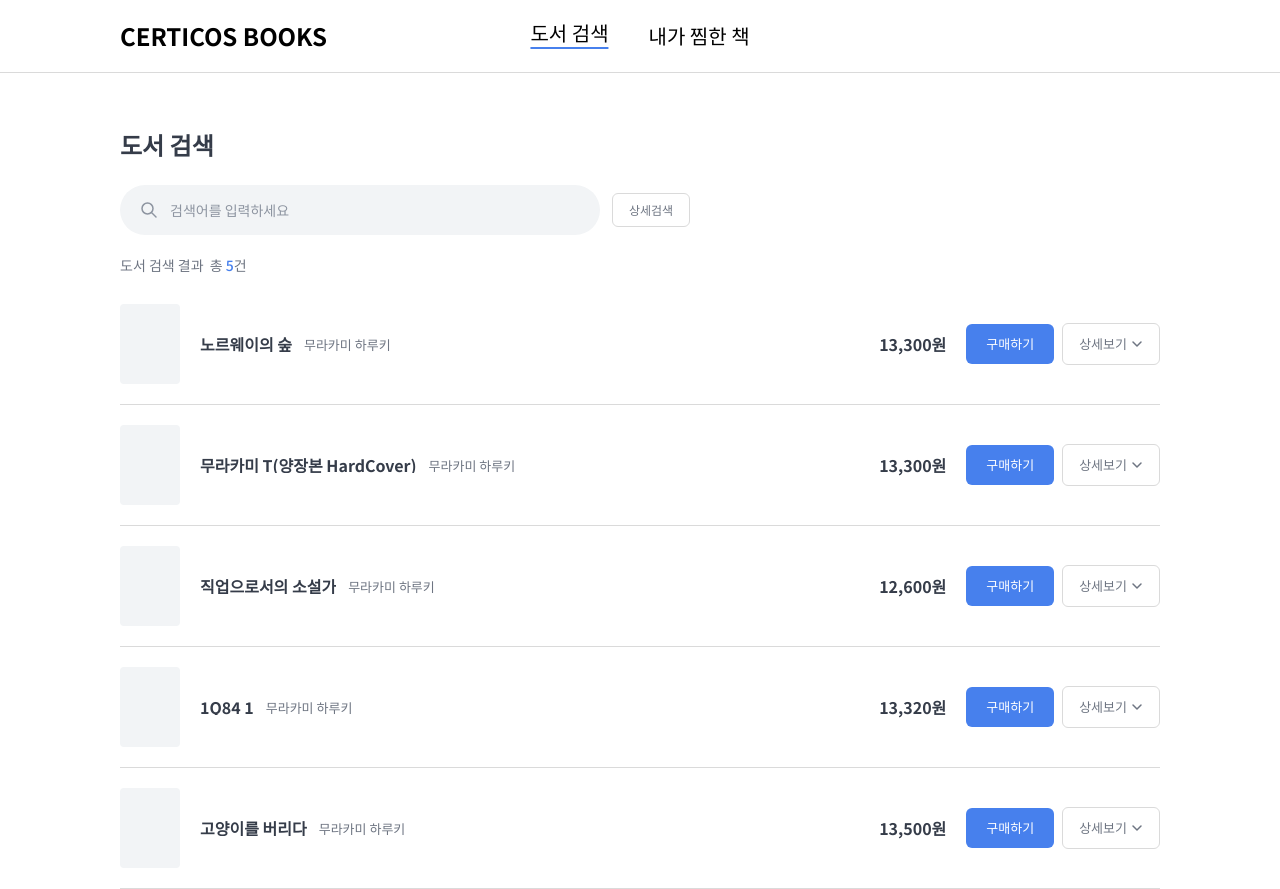
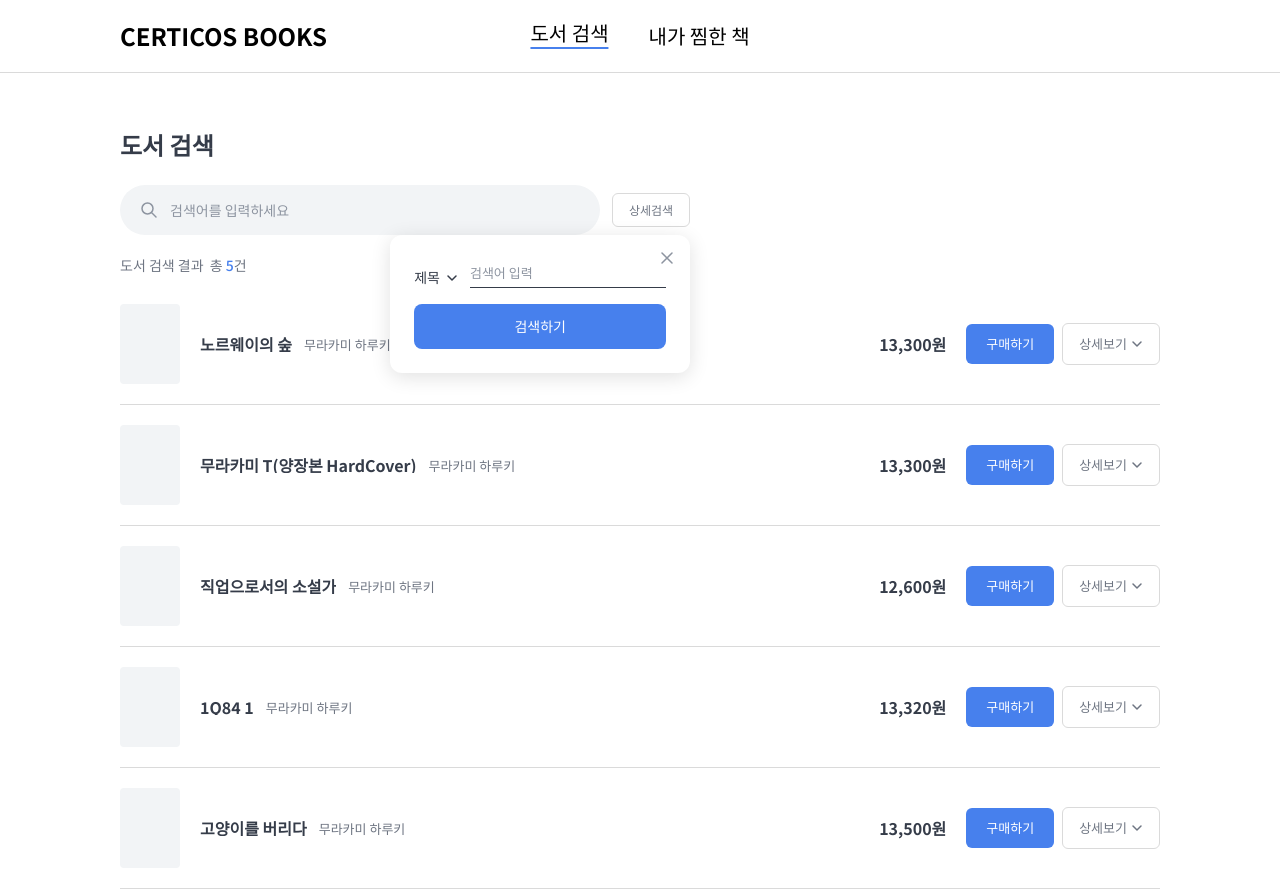
Before and after one commit to minji2687/cdri-books-JoMinJi, a React (Vite) app: page / in a window 1280 px wide. Both pictures are taken after a click on the button "상세검색". Built offline with nearby package versions, Linux system fonts and the light colour scheme.

Commit message:
feat: 상세 검색 팝업 구현 (조건 셀렉트, 검색어 입력)
Made-with: Cursor

```diff
--- /dev/null
+++ b/src/components/DetailSearchPopup/DetailSearchPopup.tsx
@@ -0,0 +1,133 @@
+import { useState, useRef, useEffect } from 'react'
+
+export type SearchTarget = 'title' | 'person' | 'publisher'
+
+const SEARCH_OPTIONS: { value: SearchTarget; label: string }[] = [
+  { value: 'title', label: '제목' },
+  { value: 'person', label: '저자명' },
+  { value: 'publisher', label: '출판사' },
+]
+
+interface DetailSearchPopupProps {
+  onClose: () => void
+  onSearch: (target: SearchTarget, query: string) => void
+}
+
+export default function DetailSearchPopup({ onClose, onSearch }: DetailSearchPopupProps) {
+  const [target, setTarget] = useState<SearchTarget>('title')
+  const [query, setQuery] = useState('')
+  const [selectOpen, setSelectOpen] = useState(false)
+  const selectRef = useRef<HTMLDivElement>(null)
+
+  // 셀렉트 외부 클릭 시 닫기
+  useEffect(() => {
+    const handleClick = (e: MouseEvent) => {
+      if (selectRef.current && !selectRef.current.contains(e.target as Node)) {
+        setSelectOpen(false)
+      }
+    }
+    document.addEventListener('mousedown', handleClick)
+    return () => document.removeEventListener('mousedown', handleClick)
+  }, [])
+
+  const handleSearch = () => {
+    if (!query.trim()) return
+    onSearch(target, query)
+    onClose()
+  }
+
+  const selectedLabel = SEARCH_OPTIONS.find((o) => o.value === target)?.label ?? '제목'
+
+  return (
+    <div className="absolute right-0 top-[calc(100%+8px)] z-50 w-[300px] rounded-[12px] bg-white shadow-[0_4px_20px_rgba(0,0,0,0.12)] p-[24px]">
+      {/* 닫기 버튼 */}
+      <button
+        onClick={onClose}
+        className="absolute right-[16px] top-[16px] text-text-subtitle hover:text-text-primary"
+      >
+        <CloseIcon />
+      </button>
+
+      {/* 검색 조건 + 입력 */}
+      <div className="flex items-end gap-[12px] mb-[16px]">
+        {/* 셀렉트 */}
+        <div ref={selectRef} className="relative">
+          <button
+            onClick={() => setSelectOpen((v) => !v)}
+            className="flex items-center gap-[6px] text-[14px] font-medium text-text-primary"
+          >
+            {selectedLabel}
+            <ChevronIcon up={selectOpen} />
+          </button>
+
+          {selectOpen && (
+            <ul className="absolute left-0 top-[calc(100%+4px)] w-[100px] rounded-[8px] bg-white shadow-[0_4px_12px_rgba(0,0,0,0.1)] overflow-hidden z-10">
+              {SEARCH_OPTIONS.map((opt) => (
+                <li
+                  key={opt.value}
+                  onClick={() => {
+                    setTarget(opt.value)
+                    setSelectOpen(false)
+                  }}
+                  className={[
+                    'px-[16px] py-[10px] text-[13px] cursor-pointer hover:bg-light-gray',
+                    target === opt.value ? 'text-primary font-medium' : 'text-text-secondary',
+                  ].join(' ')}
+                >
+                  {opt.label}
+                </li>
+              ))}
+            </ul>
+          )}
+        </div>
+
+        {/* 입력 */}
+        <div className="flex-1 border-b border-text-primary pb-[4px]">
+          <input
+            type="text"
+            value={query}
+            onChange={(e) => setQuery(e.target.value)}
+            onKeyDown={(e) => e.key === 'Enter' && handleSearch()}
+            placeholder="검색어 입력"
+            className="w-full text-[13px] text-text-primary placeholder:text-text-subtitle outline-none bg-transparent"
+          />
+        </div>
+      </div>
+
+      {/* 검색하기 버튼 */}
+      <button
+        onClick={handleSearch}
+        className="w-full rounded-[8px] bg-primary py-[12px] text-[14px] font-medium text-white hover:opacity-90 transition-opacity"
+      >
+        검색하기
+      </button>
+    </div>
+  )
+}
+
+function ChevronIcon({ up }: { up: boolean }) {
+  return (
+    <svg width="12" height="12" viewBox="0 0 12 12" fill="none">
+      <path
+        d={up ? 'M2 8L6 4L10 8' : 'M2 4L6 8L10 4'}
+        stroke="currentColor"
+        strokeWidth="1.5"
+        strokeLinecap="round"
+        strokeLinejoin="round"
+      />
+    </svg>
+  )
+}
+
+function CloseIcon() {
+  return (
+    <svg width="14" height="14" viewBox="0 0 14 14" fill="none">
+      <path
+        d="M2 2L12 12M12 2L2 12"
+        stroke="#8D94A0"
+        strokeWidth="1.5"
+        strokeLinecap="round"
+      />
+    </svg>
+  )
+}
--- a/src/components/SearchBar/SearchBar.tsx
+++ b/src/components/SearchBar/SearchBar.tsx
@@ -1,10 +1,12 @@
 import { useState, useRef, useEffect } from 'react'
+import DetailSearchPopup from '@/components/DetailSearchPopup/DetailSearchPopup'
+import type { SearchTarget } from '@/components/DetailSearchPopup/DetailSearchPopup'
 
 interface SearchBarProps {
   value: string
   onChange: (value: string) => void
   onSearch: (query?: string) => void
-  onDetailSearch?: () => void
+  onDetailSearch?: (target: SearchTarget, query: string) => void
   history?: string[]
   onRemoveHistory?: (query: string) => void
 }
@@ -18,6 +20,7 @@ export default function SearchBar({
   onRemoveHistory,
 }: SearchBarProps) {
   const [focused, setFocused] = useState(false)
+  const [detailOpen, setDetailOpen] = useState(false)
   const containerRef = useRef<HTMLDivElement>(null)
 
   const showDropdown = focused && history.length > 0
@@ -99,13 +102,25 @@ export default function SearchBar({
         </ul>
       )}
 
-      {/* 상세검색 버튼 */}
-      <button
-        onClick={onDetailSearch}
-        className="h-[34px] rounded-md border border-gray bg-white px-[16px] text-[12px] text-text-secondary hover:border-primary hover:text-primary transition-colors"
-      >
-        상세검색
-      </button>
+      {/* 상세검색 버튼 + 팝업 */}
+      <div className="relative">
+        <button
+          onClick={() => setDetailOpen((v) => !v)}
+          className="h-[34px] rounded-md border border-gray bg-white px-[16px] text-[12px] text-text-secondary hover:border-primary hover:text-primary transition-colors"
+        >
+          상세검색
+        </button>
+
+        {detailOpen && (
+          <DetailSearchPopup
+            onClose={() => setDetailOpen(false)}
+            onSearch={(target, query) => {
+              setDetailOpen(false)
+              onDetailSearch?.(target, query)
+            }}
+          />
+        )}
+      </div>
     </div>
   )
 }
```
